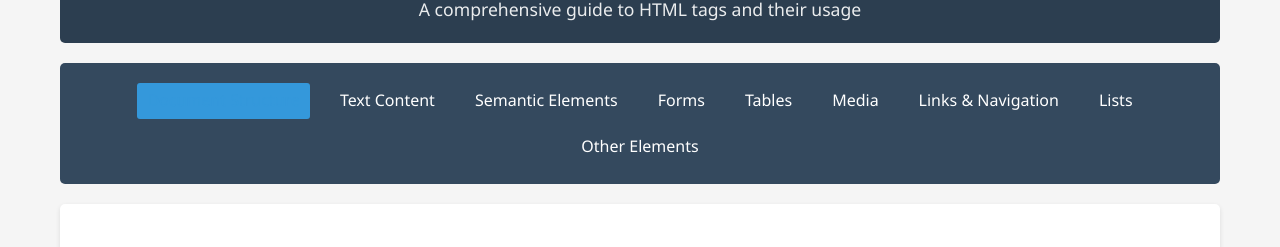
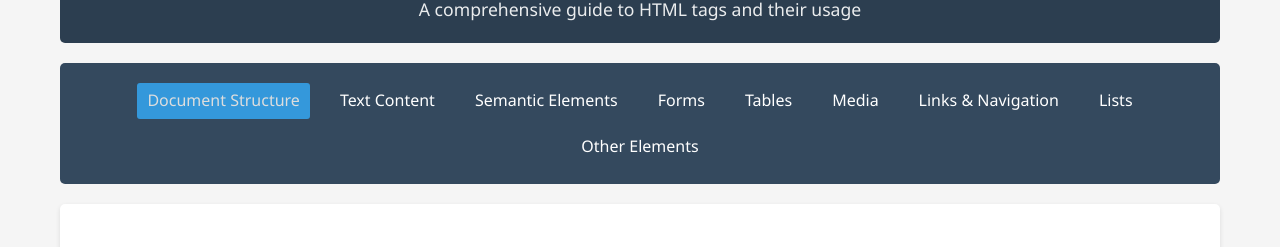
Before and after one commit to jinesh-bora/html_tags_reference, a plain HTML site: page index.html in a window 1280 px wide. In both pictures the pointer is over the link "Document Structure". Shown: the part 93-340 px from the top of the page. Drawn offline with Linux system fonts and the light colour scheme.

Commit message:
updating css

```diff
--- a/css/styles.css
+++ b/css/styles.css
@@ -162,6 +162,7 @@ nav a {
 nav a:hover {
     background-color: var(--secondary-color);
     text-decoration: none;
+    color:#ddd
 }
 
 /* Active navigation state */
```
